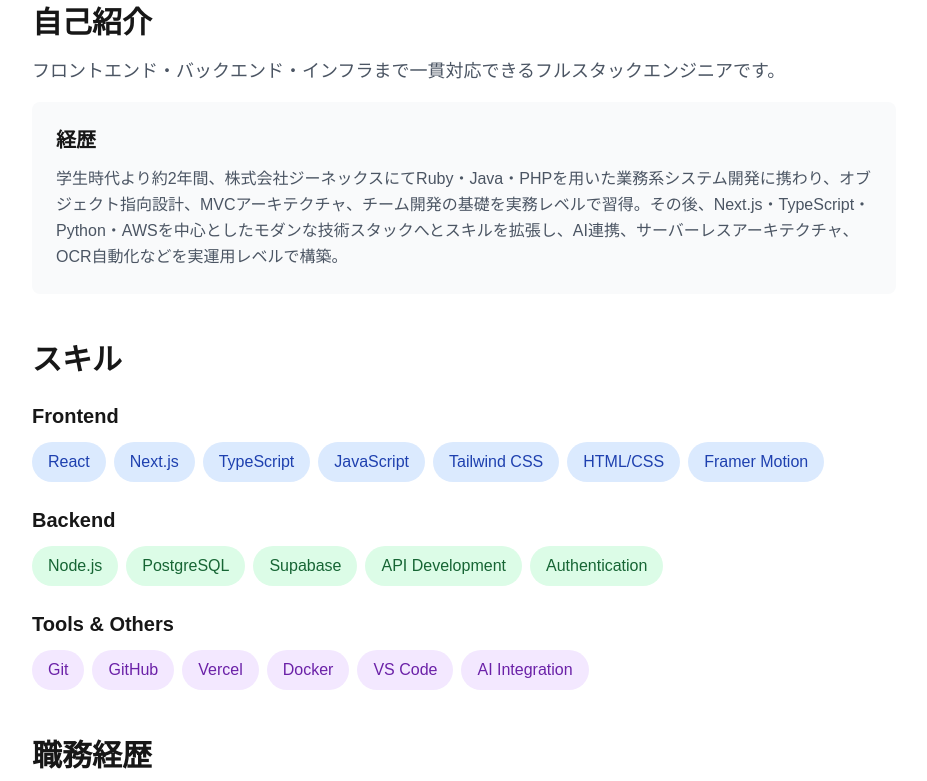
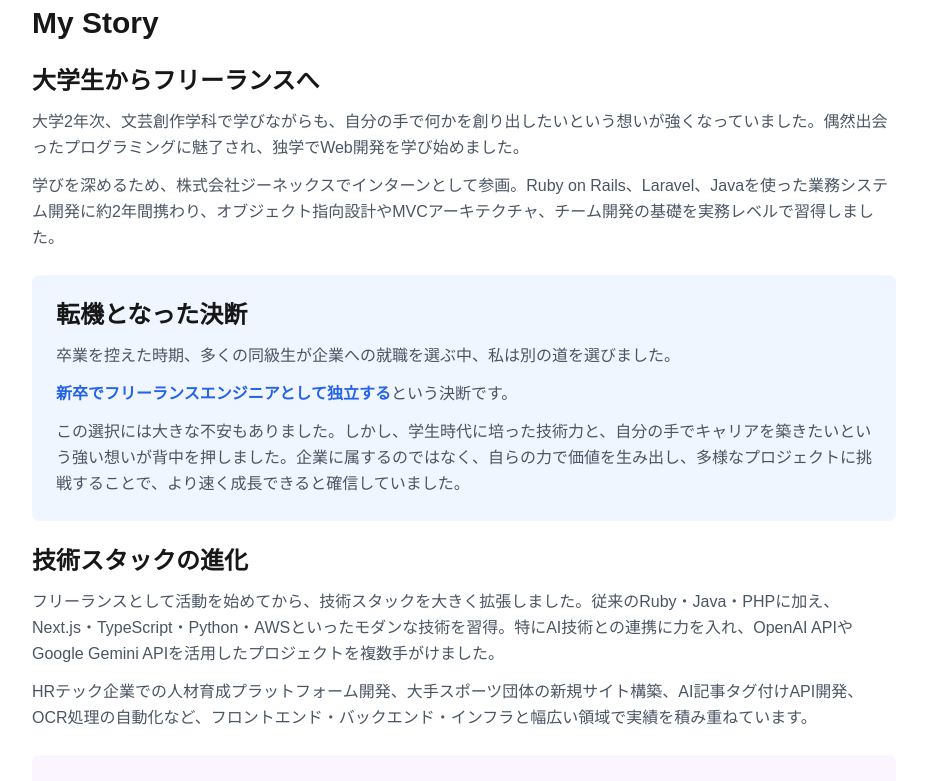
Before and after one commit to RyuseiMiyazawa/portfolio, a Next.js app: page /about in a window 1280 px wide. Shown: the part 740-1521 px from the top of the page, without its empty margins (176-1103 px from the left). Built offline with nearby package versions, Linux system fonts and the light colour scheme.

Commit message:
Add My Story section to About page

```diff
--- a/app/about/page.tsx
+++ b/app/about/page.tsx
@@ -43,15 +43,48 @@ export default function About() {
       </section>
 
       <section className="mb-12">
-        <h2 className="text-3xl font-semibold mb-4">自己紹介</h2>
-        <p className="text-lg text-gray-600 dark:text-gray-300 leading-relaxed mb-4">
-          フロントエンド・バックエンド・インフラまで一貫対応できるフルスタックエンジニアです。
-        </p>
-        <div className="bg-gray-50 dark:bg-gray-800 rounded-lg p-6">
-          <h3 className="text-xl font-semibold mb-3">経歴</h3>
-          <p className="text-gray-600 dark:text-gray-300 leading-relaxed">
-            学生時代より約2年間、株式会社ジーネックスにてRuby・Java・PHPを用いた業務系システム開発に携わり、オブジェクト指向設計、MVCアーキテクチャ、チーム開発の基礎を実務レベルで習得。その後、Next.js・TypeScript・Python・AWSを中心としたモダンな技術スタックへとスキルを拡張し、AI連携、サーバーレスアーキテクチャ、OCR自動化などを実運用レベルで構築。
-          </p>
+        <h2 className="text-3xl font-semibold mb-6">My Story</h2>
+
+        <div className="space-y-6">
+          <div>
+            <h3 className="text-2xl font-semibold mb-3">大学生からフリーランスへ</h3>
+            <p className="text-gray-600 dark:text-gray-300 leading-relaxed">
+              大学2年次、文芸創作学科で学びながらも、自分の手で何かを創り出したいという想いが強くなっていました。偶然出会ったプログラミングに魅了され、独学でWeb開発を学び始めました。
+            </p>
+            <p className="text-gray-600 dark:text-gray-300 leading-relaxed mt-3">
+              学びを深めるため、株式会社ジーネックスでインターンとして参画。Ruby on Rails、Laravel、Javaを使った業務システム開発に約2年間携わり、オブジェクト指向設計やMVCアーキテクチャ、チーム開発の基礎を実務レベルで習得しました。
+            </p>
+          </div>
+
+          <div className="bg-blue-50 dark:bg-blue-900/20 rounded-lg p-6">
+            <h3 className="text-2xl font-semibold mb-3">転機となった決断</h3>
+            <p className="text-gray-600 dark:text-gray-300 leading-relaxed">
+              卒業を控えた時期、多くの同級生が企業への就職を選ぶ中、私は別の道を選びました。
+            </p>
+            <p className="text-gray-600 dark:text-gray-300 leading-relaxed mt-3">
+              <strong className="text-blue-600 dark:text-blue-400">新卒でフリーランスエンジニアとして独立する</strong>という決断です。
+            </p>
+            <p className="text-gray-600 dark:text-gray-300 leading-relaxed mt-3">
+              この選択には大きな不安もありました。しかし、学生時代に培った技術力と、自分の手でキャリアを築きたいという強い想いが背中を押しました。企業に属するのではなく、自らの力で価値を生み出し、多様なプロジェクトに挑戦することで、より速く成長できると確信していました。
+            </p>
+          </div>
+
+          <div>
+            <h3 className="text-2xl font-semibold mb-3">技術スタックの進化</h3>
+            <p className="text-gray-600 dark:text-gray-300 leading-relaxed">
+              フリーランスとして活動を始めてから、技術スタックを大きく拡張しました。従来のRuby・Java・PHPに加え、Next.js・TypeScript・Python・AWSといったモダンな技術を習得。特にAI技術との連携に力を入れ、OpenAI APIやGoogle Gemini APIを活用したプロジェクトを複数手がけました。
+            </p>
+            <p className="text-gray-600 dark:text-gray-300 leading-relaxed mt-3">
+              HRテック企業での人材育成プラットフォーム開発、大手スポーツ団体の新規サイト構築、AI記事タグ付けAPI開発、OCR処理の自動化など、フロントエンド・バックエンド・インフラと幅広い領域で実績を積み重ねています。
+            </p>
+          </div>
+
+          <div className="bg-purple-50 dark:bg-purple-900/20 rounded-lg p-6">
+            <h3 className="text-2xl font-semibold mb-3">これから</h3>
+            <p className="text-gray-600 dark:text-gray-300 leading-relaxed">
+              AIを実業務に落とし込む実装力、フルスタック開発の対応範囲の広さ、新技術への高速キャッチアップという強みを活かし、クライアントに価値を提供し続けたいと考えています。
+            </p>
+          </div>
         </div>
       </section>
 
```
